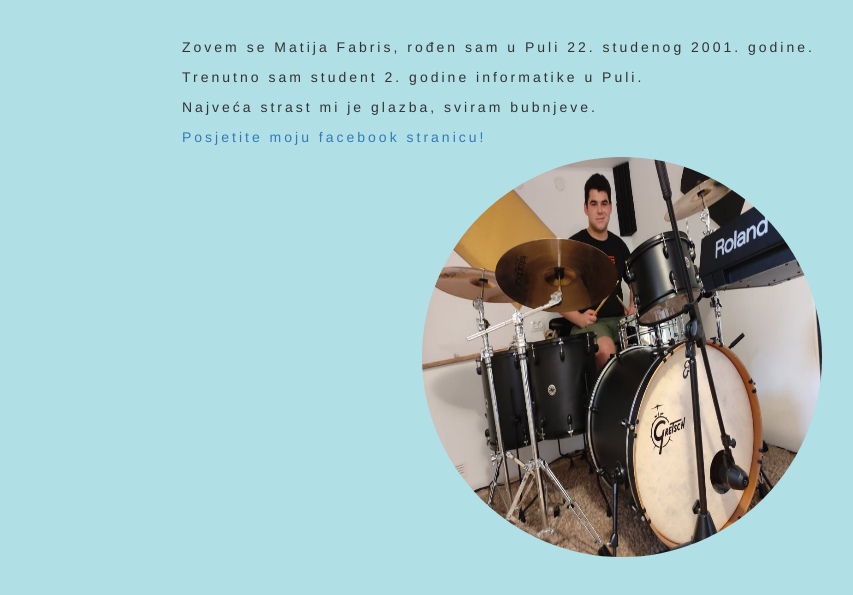
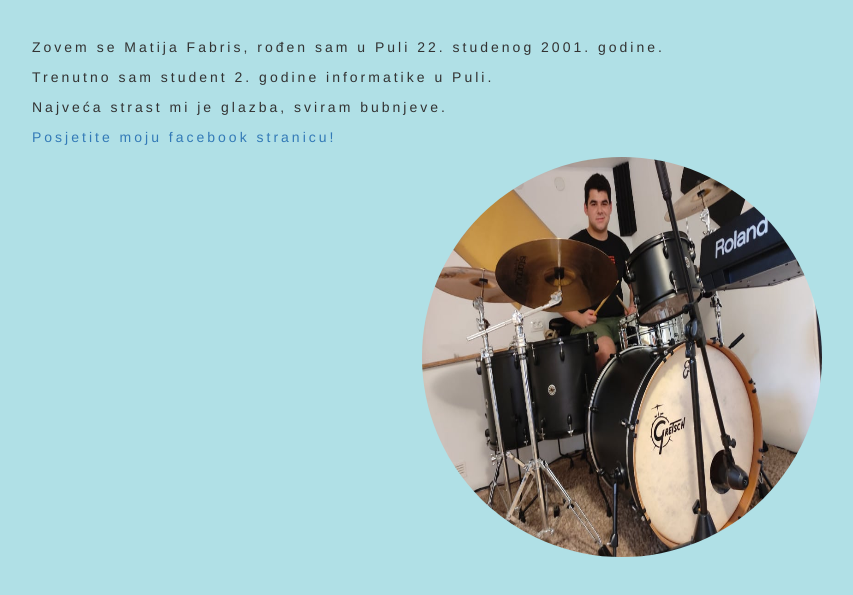
Before and after one commit to Matijaaaa/matijafabris.github.io, a plain HTML site: page index.html in a window 1280 px wide. Shown: the part 63-658 px from the top of the page, without its empty margins (18-871 px from the left). Drawn offline with nearby package versions, Linux system fonts and the light colour scheme.

Commit message:
Add files via upload

```diff
--- a/index.html
+++ b/index.html
@@ -12,8 +12,8 @@
             }
 
             p {
-                text-indent: 200px;
-                text-align: justify;
+                text-indent: 50px;
+                text-align: left;
                 letter-spacing: 3px;
             }
 
```
